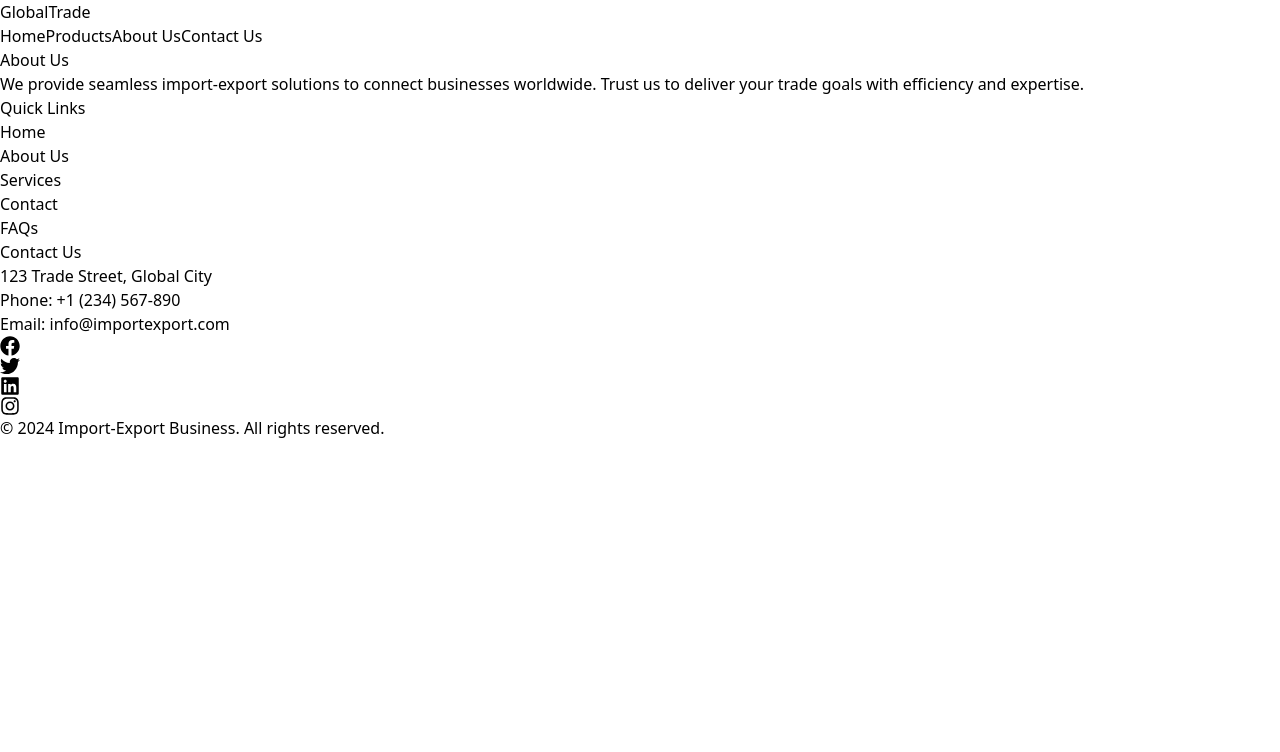
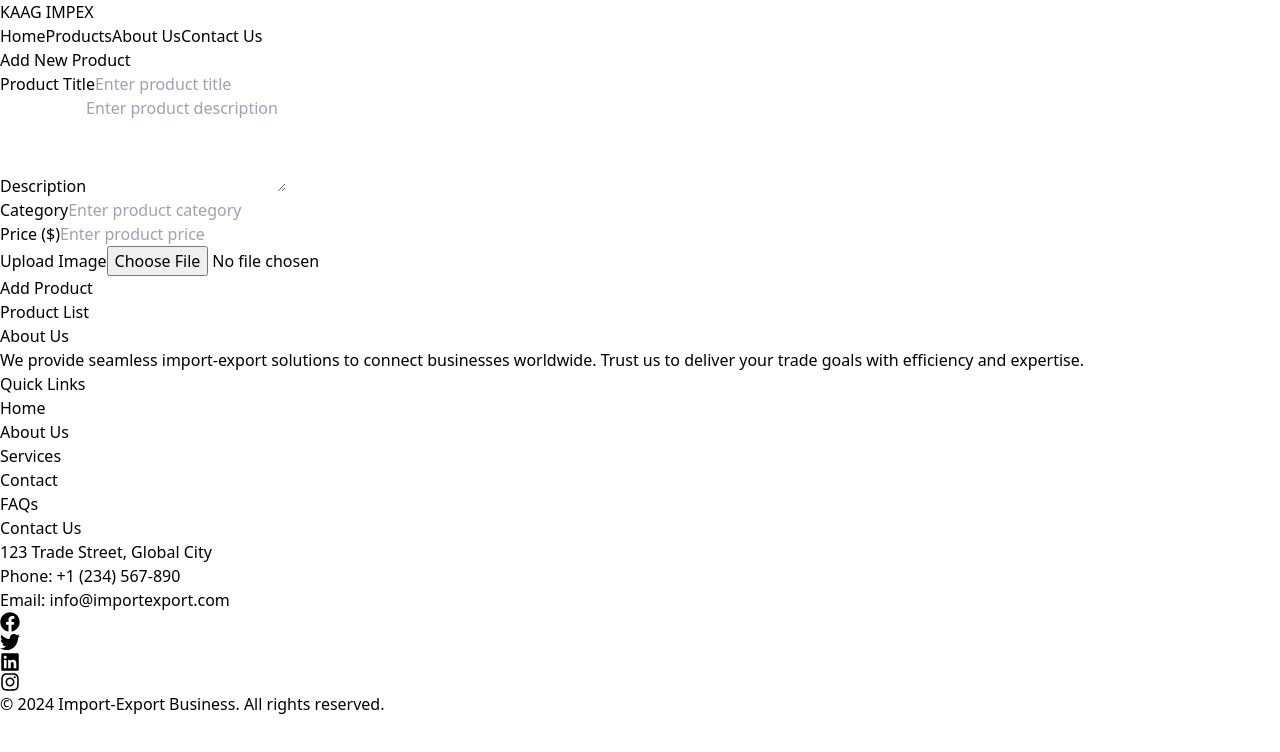
Before and after one commit to vrajhp0254/KAAG, a React (Vite) app: page /addproducts in a window 1280 px wide. Shown: the top 752 px of the page. Built offline with nearby package versions, Linux system fonts and the light colour scheme.

Commit message:
build all pages

```diff
--- a/src/App.jsx
+++ b/src/App.jsx
@@ -1,20 +1,38 @@
-import React from 'react';
+import React, { useState, createContext } from 'react';
 import { BrowserRouter as Router, Routes, Route } from 'react-router-dom';
 import Home from './pages/Home';
 import About from './pages/About';
 import Contact from './pages/Contact';
 import Header from './components/Header';
+import Footer from './components/Footer';
+import Products from './pages/Products';
+import AddProductForm from './pages/AddProducts';
+
+// Create Product Context
+export const ProductContext = createContext();
 
 function App() {
+  const [products, setProducts] = useState(() => {
+    const savedProducts = localStorage.getItem('products');
+    return savedProducts ? JSON.parse(savedProducts) : [];
+  });
+
   return (
+    <ProductContext.Provider value={{ products, setProducts }}>
       <Router>
-      <Header/>
+        <Header />
+        <main>
           <Routes>
             <Route path="/" element={<Home />} />
             <Route path="/about" element={<About />} />
             <Route path="/contact" element={<Contact />} />
+            <Route path="/products" element={<Products />} />
+            <Route path="/addproducts" element={<AddProductForm />} />
           </Routes>
+        </main>
+        <Footer />
       </Router>
+    </ProductContext.Provider>
   );
 }
 
--- a/src/components/Header.jsx
+++ b/src/components/Header.jsx
@@ -5,12 +5,12 @@ const Header = () => {
   return (
     <header className="bg-white shadow-lg px-28">
       <div className="container mx-auto px-6 py-6 flex justify-between items-center">
-        <h1 className="text-4xl font-bold text-blue-600">GlobalTrade</h1>
+        <h1 className="text-4xl font-bold text-blue-600">KAAG IMPEX</h1>
         <nav className="space-x-6 text-2xl ">
           <NavLink
             to="/"
             className={({ isActive }) =>
-              isActive ? "text-blue-600" : "hover:text-blue-600"
+              isActive ? "text-blue-600  border-b-2 border-b-blue-600" : "hover:text-blue-600"
             }
           >
             Home
@@ -18,7 +18,7 @@ const Header = () => {
           <NavLink
             to="/products"
             className={({ isActive }) =>
-              isActive ? "text-blue-600" : "hover:text-blue-600"
+              isActive ? "text-blue-600  border-b-2 border-b-blue-600" : "hover:text-blue-600"
             }
           >
             Products
@@ -26,7 +26,7 @@ const Header = () => {
           <NavLink
             to="/about"
             className={({ isActive }) =>
-              isActive ? "text-blue-600" : "hover:text-blue-600"
+              isActive ? "text-blue-600  border-b-2 border-b-blue-600" : "hover:text-blue-600"
             }
           >
             About Us
@@ -34,7 +34,7 @@ const Header = () => {
           <NavLink
             to="/contact"
             className={({ isActive }) =>
-              isActive ? "text-blue-600" : "hover:text-blue-600"
+              isActive ? "text-blue-600  border-b-2 border-b-blue-600" : "hover:text-blue-600"
             }
           >
             Contact Us
--- a/src/main.jsx
+++ b/src/main.jsx
@@ -2,13 +2,10 @@ import { StrictMode } from 'react'
 import { createRoot } from 'react-dom/client'
 import './index.css'
 import App from './App.jsx'
-import Header from './components/Header.jsx'
-import Footer from './components/Footer.jsx'
+
 
 createRoot(document.getElementById('root')).render(
   <StrictMode>
-
     <App />
-    <Footer/>
   </StrictMode>,
 )
--- /dev/null
+++ b/src/pages/AddProducts.jsx
@@ -0,0 +1,160 @@
+import React, { useState, createContext } from "react";
+import { BrowserRouter as Router, Routes, Route, Link } from "react-router-dom";
+
+// Create a context to share products between pages
+export const ProductContext = createContext();
+
+const AddProductForm = () => {
+  const [products, setProducts] = useState(() => {
+    const savedProducts = localStorage.getItem("products");
+    return savedProducts ? JSON.parse(savedProducts) : [];
+  });
+
+  const [formData, setFormData] = useState({
+    title: "",
+    description: "",
+    category: "",
+    price: "",
+    image: null,
+  });
+
+  const handleChange = (e) => {
+    const { name, value } = e.target;
+    setFormData({ ...formData, [name]: value });
+  };
+
+  const handleImageUpload = (e) => {
+    const file = e.target.files[0];
+    if (file) {
+      const reader = new FileReader();
+      reader.onloadend = () => {
+        setFormData({ ...formData, image: reader.result });
+      };
+      reader.readAsDataURL(file);
+    }
+  };
+
+  const handleSubmit = (e) => {
+    e.preventDefault();
+    if (
+      formData.title &&
+      formData.description &&
+      formData.category &&
+      formData.price &&
+      formData.image
+    ) {
+      setProducts((prevProducts) => {
+        const updatedProducts = [...prevProducts, formData];
+        localStorage.setItem("products", JSON.stringify(updatedProducts));
+        return updatedProducts;
+      });
+
+      setFormData({
+        title: "",
+        description: "",
+        category: "",
+        price: "",
+        image: null,
+      });
+    } else {
+      alert("Please fill in all fields!");
+    }
+  };
+
+  return (
+    <div className="container mx-auto p-6">
+      <h2 className="text-3xl font-bold mb-6">Add New Product</h2>
+      <form
+        onSubmit={handleSubmit}
+        className="bg-white shadow-md p-6 rounded space-y-4"
+      >
+        <div>
+          <label className="block font-semibold mb-2">Product Title</label>
+          <input
+            type="text"
+            name="title"
+            value={formData.title}
+            onChange={handleChange}
+            className="w-full border p-2 rounded"
+            placeholder="Enter product title"
+          />
+        </div>
+        <div>
+          <label className="block font-semibold mb-2">Description</label>
+          <textarea
+            name="description"
+            value={formData.description}
+            onChange={handleChange}
+            className="w-full border p-2 rounded"
+            rows="4"
+            placeholder="Enter product description"
+          ></textarea>
+        </div>
+        <div>
+          <label className="block font-semibold mb-2">Category</label>
+          <input
+            type="text"
+            name="category"
+            value={formData.category}
+            onChange={handleChange}
+            className="w-full border p-2 rounded"
+            placeholder="Enter product category"
+          />
+        </div>
+        <div>
+          <label className="block font-semibold mb-2">Price ($)</label>
+          <input
+            type="number"
+            name="price"
+            value={formData.price}
+            onChange={handleChange}
+            className="w-full border p-2 rounded"
+            placeholder="Enter product price"
+          />
+        </div>
+        <div>
+          <label className="block font-semibold mb-2">Upload Image</label>
+          <input type="file" accept="image/*" onChange={handleImageUpload} />
+          {formData.image && (
+            <img
+              src={formData.image}
+              alt="Product Preview"
+              className="mt-4 w-32 h-32 object-cover rounded"
+            />
+          )}
+        </div>
+        <button
+          type="submit"
+          className="bg-blue-500 text-white py-2 px-4 rounded hover:bg-blue-600"
+        >
+          Add Product
+        </button>
+      </form>
+
+      <div className="mt-10">
+        <h2 className="text-3xl font-bold mb-6">Product List</h2>
+        <ul className="space-y-4">
+          {products.map((product, index) => (
+            <li key={index} className="bg-gray-100 p-4 rounded shadow-md">
+              <img
+                src={product.image}
+                alt={product.title}
+                className="w-20 h-20 object-cover rounded mb-4"
+              />
+              <h3 className="text-xl font-semibold">{product.title}</h3>
+              <p className="text-gray-600">{product.description}</p>
+              <p>
+                <strong>Category:</strong> {product.category}
+              </p>
+              <p>
+                <strong>Price:</strong> ${product.price}
+              </p>
+            </li>
+          ))}
+        </ul>
+      </div>
+    </div>
+  );
+};
+
+export default AddProductForm;
--- /dev/null
+++ b/src/pages/Products.jsx
@@ -0,0 +1,68 @@
+import React, { useState } from "react";
+
+const Products = () => {
+  const [products] = useState(() => {
+    const savedProducts = localStorage.getItem("products");
+    return savedProducts ? JSON.parse(savedProducts) : [];
+  });
+  return (
+    <div>
+      {/* Hero Section */}
+      <section className="products-hero bg-cover bg-center text-white flex items-center justify-center h-[50vh] bg-gray-700">
+        <div className="text-center px-4">
+          <h1 className="text-5xl font-bold mb-4">Products & Services</h1>
+          <p className="text-xl">
+            Offering a diverse range of goods across industries with quality and
+            sustainability in focus.
+          </p>
+        </div>
+      </section>
+
+      {/* Products Section */}
+
+      <div className="container mx-auto p-6">
+        <h2 className="text-3xl font-bold mb-6">Products</h2>
+        <ul className="grid md:grid-cols-3 gap-6">
+          {products.map((product, index) => (
+            <li key={index} className="bg-gray-100 p-4 rounded shadow-md">
+              <img
+                src={product.image}
+                alt={product.title}
+                className="w-full h-40 object-cover rounded mb-4"
+              />
+              <h3 className="text-xl font-semibold">{product.title}</h3>
+              <p>{product.description}</p>
+              <p>
+                <strong>Category:</strong> {product.category}
+              </p>
+              <p>
+                <strong>Price:</strong> ${product.price}
+              </p>
+            </li>
+          ))}
+        </ul>
+      </div>
+
+      {/* Commitment Section */}
+      <section className="commitment py-16 bg-white">
+        <div className="container mx-auto text-center">
+          <h2 className="text-3xl font-bold mb-8">Our Commitment</h2>
+          <p className="text-lg mb-6">
+            At <span className="font-semibold">KAAG IMPEX</span>, we work
+            closely with our partners to ensure every product meets the highest
+            standards of quality, compliance, and sustainability. We adhere to
+            international regulations and prioritize environmental and social
+            responsibility in every transaction.
+          </p>
+          <div className="flex justify-center mt-6">
+            <button className="bg-blue-500 hover:bg-blue-600 text-white py-2 px-6 rounded">
+              Learn More
+            </button>
+          </div>
+        </div>
+      </section>
+    </div>
+  );
+};
+
+export default Products;
```
Lines whose indentation alone changed are shown as unchanged.
